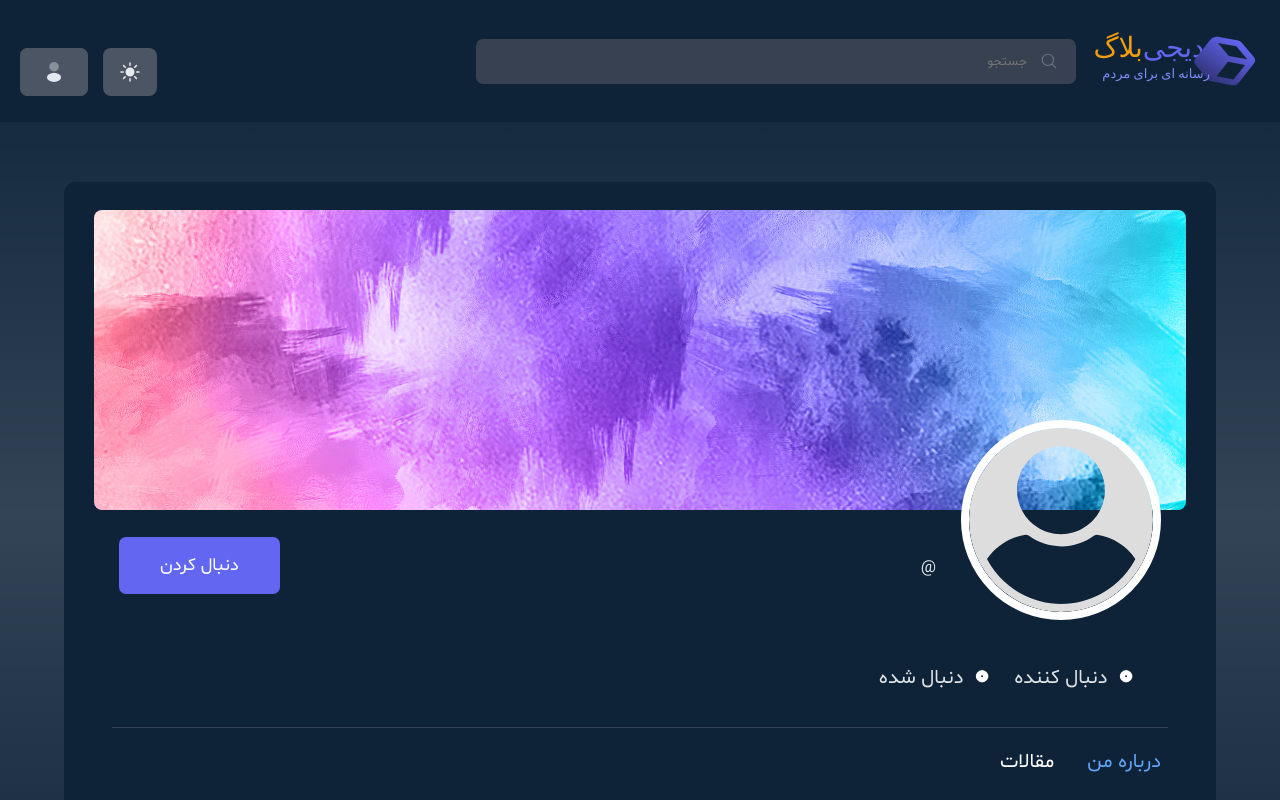
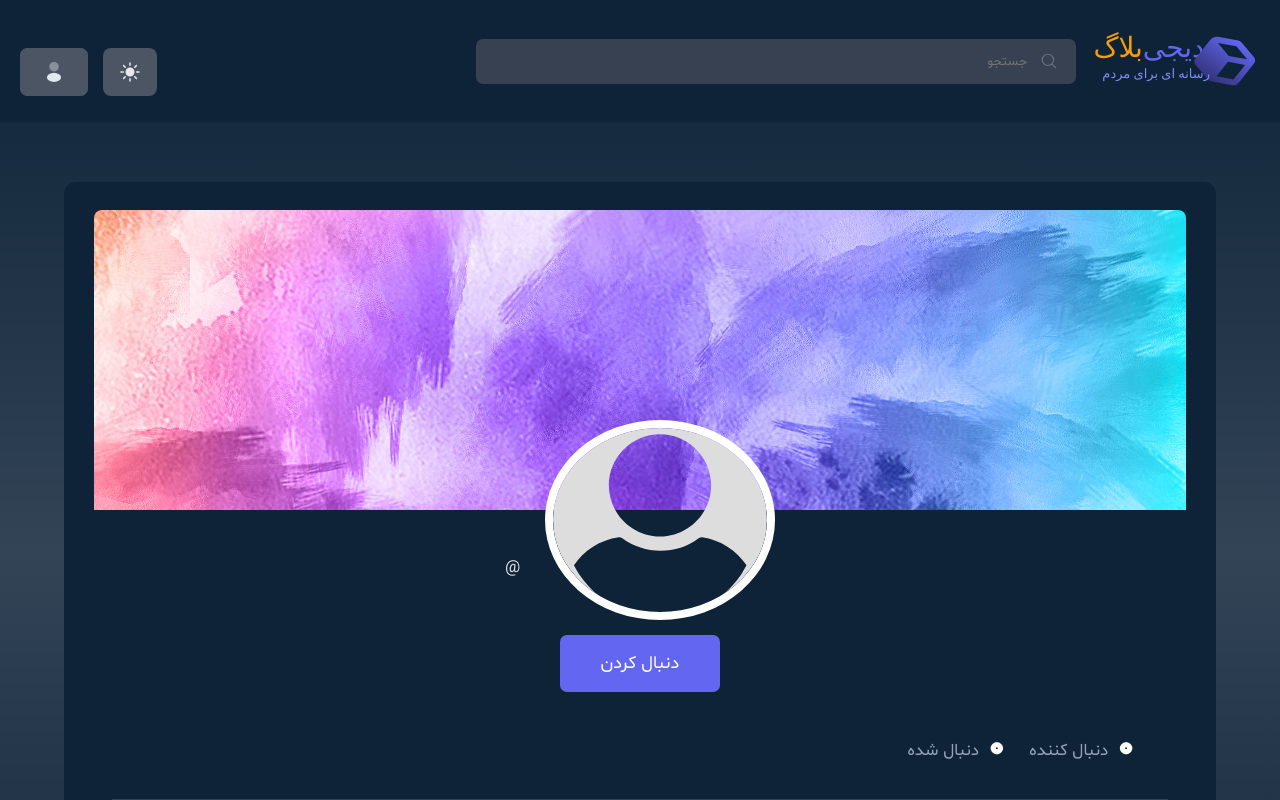
Before and after one commit to abolfazlmahdikhanii/cms, a React (Vite) app: page /articles in a window 1280 px wide. Shown: the top 800 px of the page. Built offline with nearby package versions, Linux system fonts and the light colour scheme; no server answers; the database is empty; a small style sheet from the web is missing.

Commit message:
responsive

```diff
--- a/src/containers/UserPage/UserPage.css
+++ b/src/containers/UserPage/UserPage.css
@@ -1,7 +1,7 @@
 .user-container {
     width: 90%;
     margin: 0 auto 0 auto;
-    padding: 6rem 0;
+    padding: 3.5rem 0;
     display: flex;
     flex-direction: column;
     gap: 3rem;
@@ -9,7 +9,8 @@
 
 .user-info--banner {
     width: 100%;
-    height: 30rem;
+    height: auto;
+    max-height: 30rem;
 
 
     padding: 0 1rem;
@@ -25,9 +26,12 @@
 
 .user-info {
     display: flex;
+
+    flex-direction: column;
     align-items: center;
-    justify-content: space-between;
-    padding: 0 3.5rem;
+
+    gap: 1.5rem;
+    padding: 0 1rem;
 }
 
 .user-info--wrapper {
@@ -37,9 +41,9 @@
 }
 
 .user-info--img {
-    margin-top: -9rem;
-    width: 20rem;
-    height: 20rem;
+    margin-top: -4rem;
+    width: 10rem;
+    height: 10rem;
 
     border-radius: 50%;
     overflow: hidden;
@@ -62,22 +66,26 @@
 
 .user-info__name {
     font-family: "yekan", sans-serif;
-    font-size: 3.2rem;
+    font-size: 2.5rem;
+    display: block;
+    margin-bottom: 1rem;
 }
 
 .user-info__user {
-    font-size: 1.7rem;
-    direction: ltr;
-    text-align: right;
+    font-size: 1.45rem;
+    line-height: 1.6rem;
+    text-align: center;
+    margin-bottom: 3rem;
+
 }
 
 .btn-big {
-    padding: 1.5rem 4rem;
-    font-size: 1.8rem;
+    padding: 1.2rem 3.2rem;
+    font-size: 1.6rem;
 }
 
 .btn-followed {
-    background-color:  #818cf8;
+    background-color: #818cf8;
 
 }
 
@@ -99,12 +107,13 @@
 }
 
 .follower {
-    font-size: 2rem;
+    font-size: 1.7rem;
+    color: #94a3b8
 }
 
 .follow-num {
     font-family: "yekan", sans-serif;
-    font-size: 3rem;
+    font-size: 1.9rem;
     font-weight: bold;
     color: #fff;
     margin-left: .6rem;
@@ -126,3 +135,50 @@
 .user-tabs__tab:hover, .user-tabs__tab.active {
     color: #60a5fa;
 }
+
+@media screen and (min-width:850px) {
+    .user-container {
+        padding: 6rem 0;
+    }
+
+    .user-info {
+        display: flex;
+        align-items: center;
+        justify-content: space-between;
+        padding: 0 3.5rem;
+    }
+
+    .user-info--img {
+        margin-top: -9rem;
+        width: 23rem;
+        height: 20rem;
+
+
+    }
+
+    .user-info__name {
+
+        font-size: 3.2rem;
+        margin-bottom: unset;
+    }
+
+    .user-info__user {
+        font-size: 1.7rem;
+        direction: ltr;
+        text-align: right;
+        margin-bottom: unset;
+    }
+
+    .btn-big {
+        padding: 1.5rem 4rem;
+        font-size: 1.8rem;
+    }
+
+    .follow-num {
+
+        font-size: 3rem;
+
+
+        margin-left: .6rem;
+    }
+}
```
